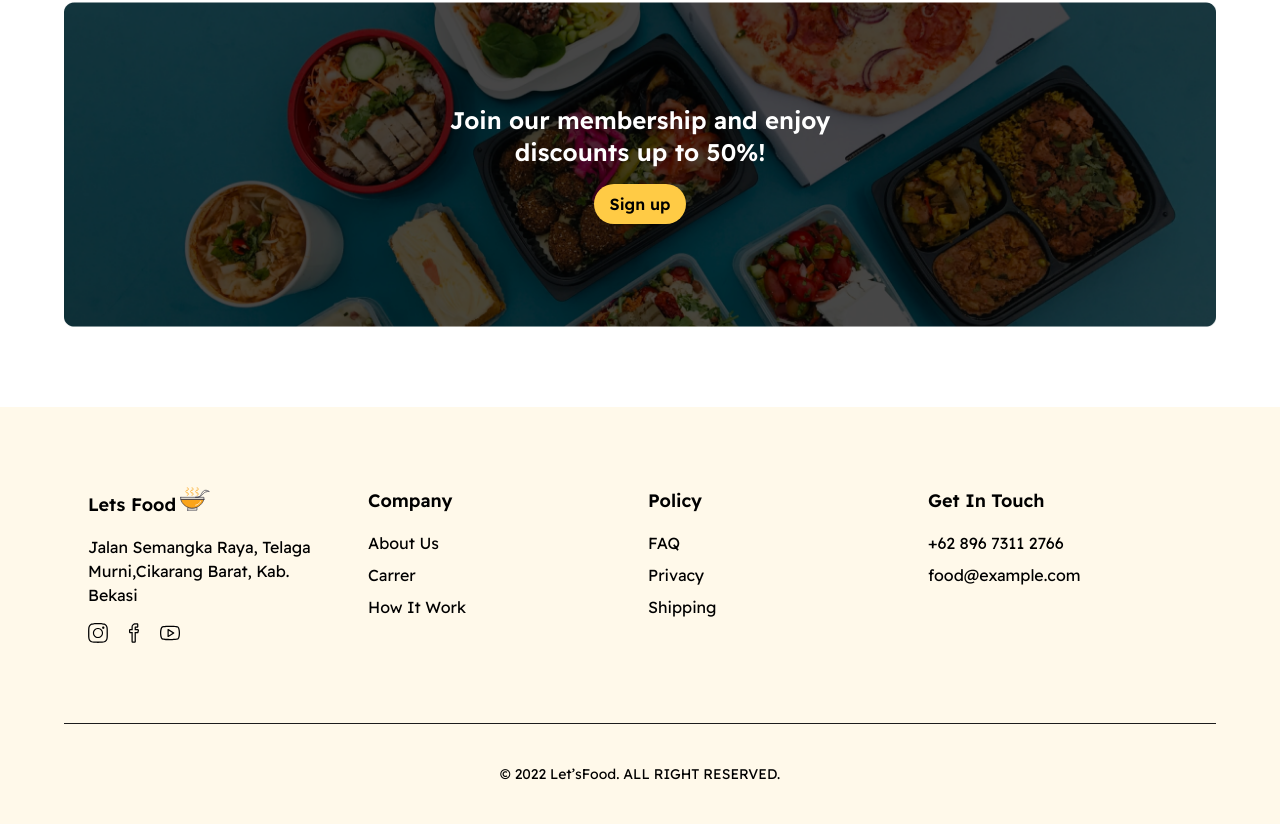
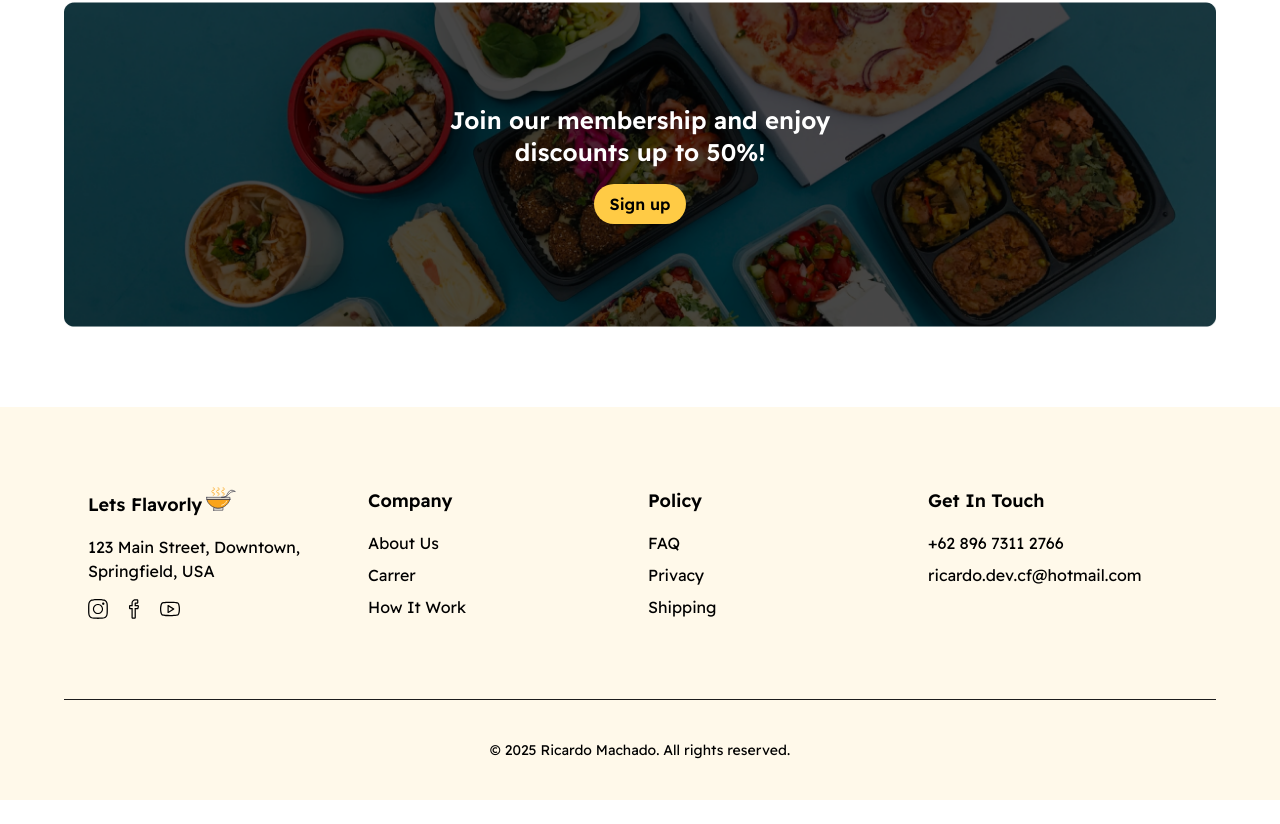
Before and after one commit to ricard027/food, a Next.js app: page / in a window 1280 px wide. Shown: the part 1506-2330 px from the top of the page. After the commit the page ends 2306 px from the top, so only its background shows below. Built offline with nearby package versions, Linux system fonts and the light colour scheme; no server answers.

Commit message:
feat: Some changes in footer component

```diff
--- a/src/components/footer/index.tsx
+++ b/src/components/footer/index.tsx
@@ -1,6 +1,10 @@
 import Image from 'next/image'
 import Link from 'next/link'
-import { SlSocialFacebook, SlSocialInstagram, SlSocialYoutube } from 'react-icons/sl'
+import {
+  SlSocialFacebook,
+  SlSocialInstagram,
+  SlSocialYoutube
+} from 'react-icons/sl'
 
 const Footer = () => {
   return (
@@ -8,14 +12,14 @@ const Footer = () => {
       <div className='container max-w-6xl m-auto  md:grid md:grid-cols-4 sm:grid-cols-2 sm:gap-6 md:gap-4 xs:flex xs:flex-col xs:gap-6 border-[#1d1d1d] border-b pb-20  sm:px-6 xs:px-6  md:px-6 '>
         <div className=' flex flex-col gap-4 max-w-56 '>
           <Link className='flex items-baseline gap-1' href={'/'}>
-            <p className='text-lg font-semibold'>Lets Food</p>
+            <p className='text-lg font-semibold'>Lets Flavorly</p>
             <Image src='/logo.svg' alt='image logo' width={30} height={30} />
           </Link>
-          <p>Jalan Semangka Raya, Telaga Murni,Cikarang Barat, Kab. Bekasi</p>
+          <p>123 Main Street, Downtown, Springfield, USA</p>
           <div className='flex items-center gap-4'>
-            <SlSocialInstagram  size={20} />
-            <SlSocialFacebook  size={20}  />
-            <SlSocialYoutube  size={20}  />
+            <SlSocialInstagram size={20} />
+            <SlSocialFacebook size={20} />
+            <SlSocialYoutube size={20} />
           </div>
         </div>
         <div className=' flex flex-col gap-4'>
@@ -38,13 +42,13 @@ const Footer = () => {
           <p className='text-lg font-semibold'>Get In Touch</p>
           <ul className='flex flex-col gap-2'>
             <li>+62 896 7311 2766</li>
-            <li>food@example.com</li>
+            <li>ricardo.dev.cf@hotmail.com</li>
           </ul>
         </div>
       </div>
       <div className='py-10'>
         <p className='text-center text-sm'>
-          © 2022 Let’sFood. ALL RIGHT RESERVED.
+          © 2025 Ricardo Machado. All rights reserved.
         </p>
       </div>
     </footer>
```
